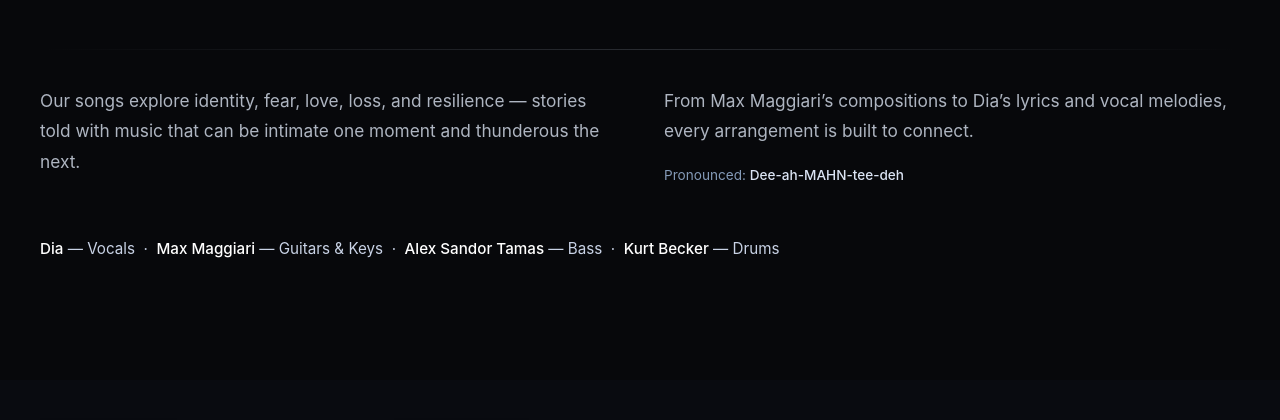
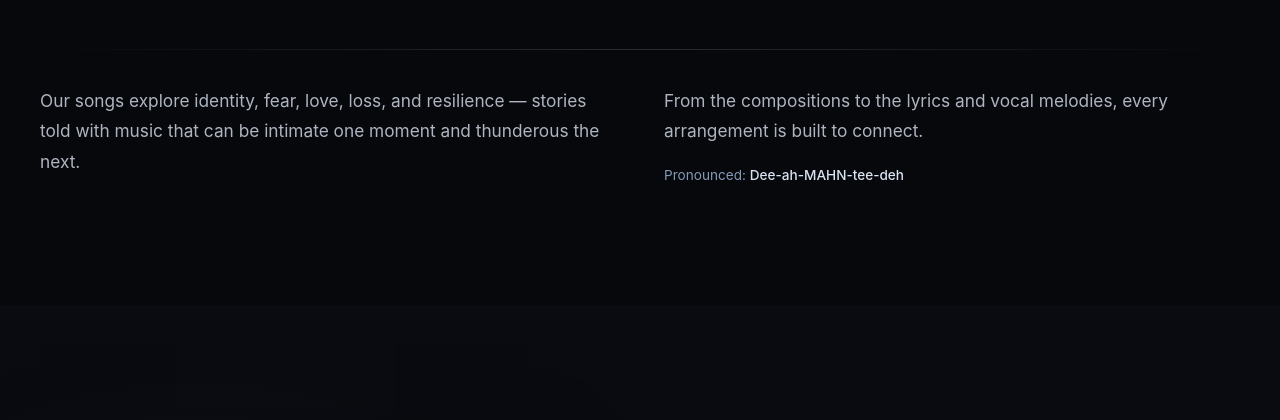
Before and after one commit to nadiamantide-lab/diamantide-website, a plain HTML site: page index.html in a window 1280 px wide. Shown: the part 1121-1541 px from the top of the page. Drawn offline with nearby package versions, Linux system fonts and the light colour scheme.

Commit message:
Remove band member names and lineup
Co-Authored-By: Claude Opus 5.5 <noreply@anthropic.com>
Claude-Session: https://claude.ai/code/session_015bCQCBkV3V4QKsFYL3SHt4

```diff
--- a/index.html
+++ b/index.html
@@ -206,8 +206,7 @@
         <div class="divider fade"></div>
         <div class="about-grid" style="padding-top:36px">
           <p class="section-intro fade">Our songs explore identity, fear, love, loss, and resilience — stories told with music that can be intimate one moment and thunderous the next.</p>
-          <p class="section-intro fade">From Max Maggiari’s compositions to Dia’s lyrics and vocal melodies, every arrangement is built to connect. <span style="display:block;margin-top:16px;color:#859bb8;font-size:.85rem">Pronounced: <strong style="color:#dbe4f4;font-weight:500">Dee-ah-MAHN-tee-deh</strong></span></p>
-          <p class="section-intro fade" style="grid-column:1/-1;max-width:none;font-size:.95rem;color:#c9d3e6"><strong style="font-weight:500;color:#fff">Dia</strong> — Vocals &nbsp;·&nbsp; <strong style="font-weight:500;color:#fff">Max Maggiari</strong> — Guitars &amp; Keys &nbsp;·&nbsp; <strong style="font-weight:500;color:#fff">Alex Sandor Tamas</strong> — Bass &nbsp;·&nbsp; <strong style="font-weight:500;color:#fff">Kurt Becker</strong> — Drums</p>
+          <p class="section-intro fade">From the compositions to the lyrics and vocal melodies, every arrangement is built to connect. <span style="display:block;margin-top:16px;color:#859bb8;font-size:.85rem">Pronounced: <strong style="color:#dbe4f4;font-weight:500">Dee-ah-MAHN-tee-deh</strong></span></p>
         </div>
       </div>
     </section>
```
